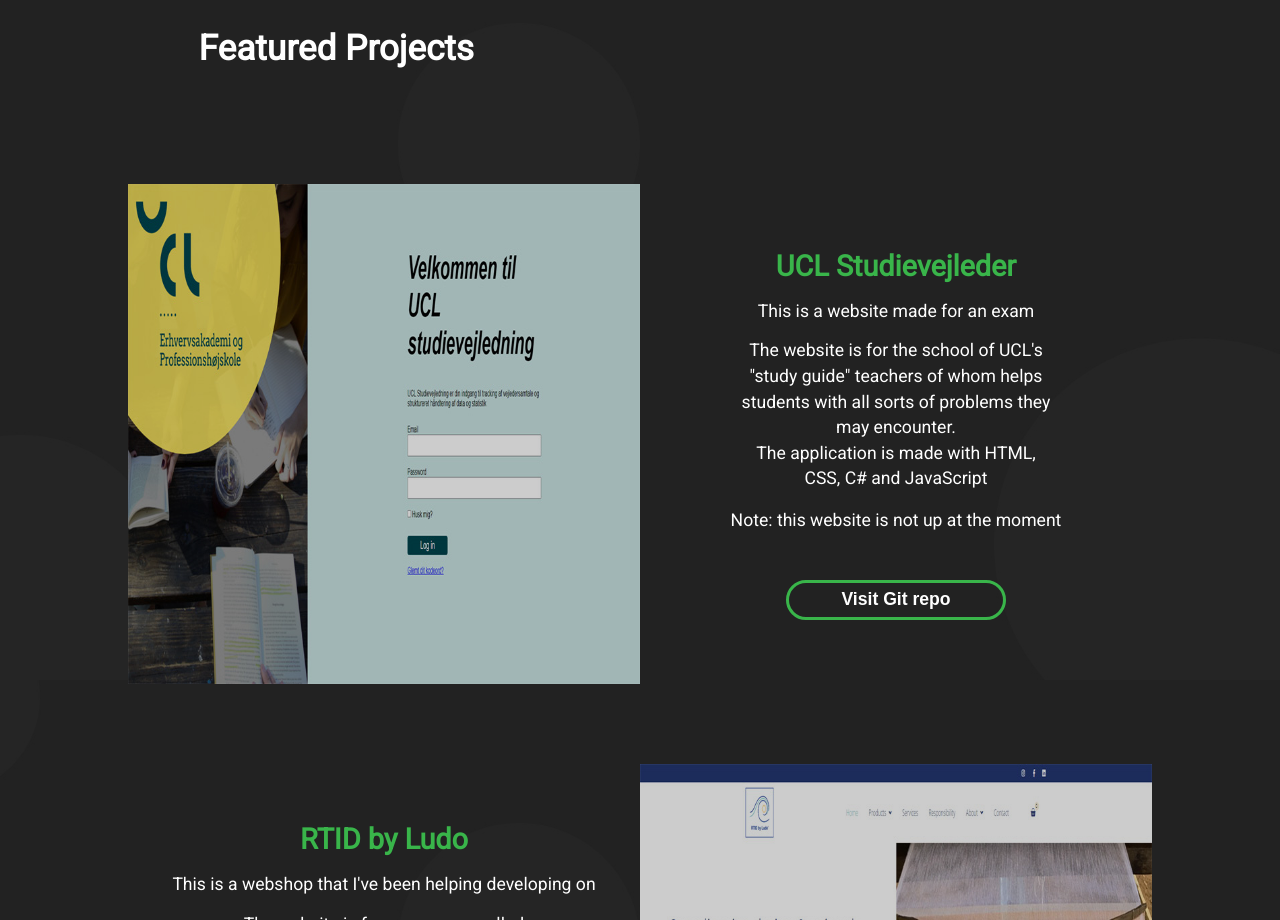
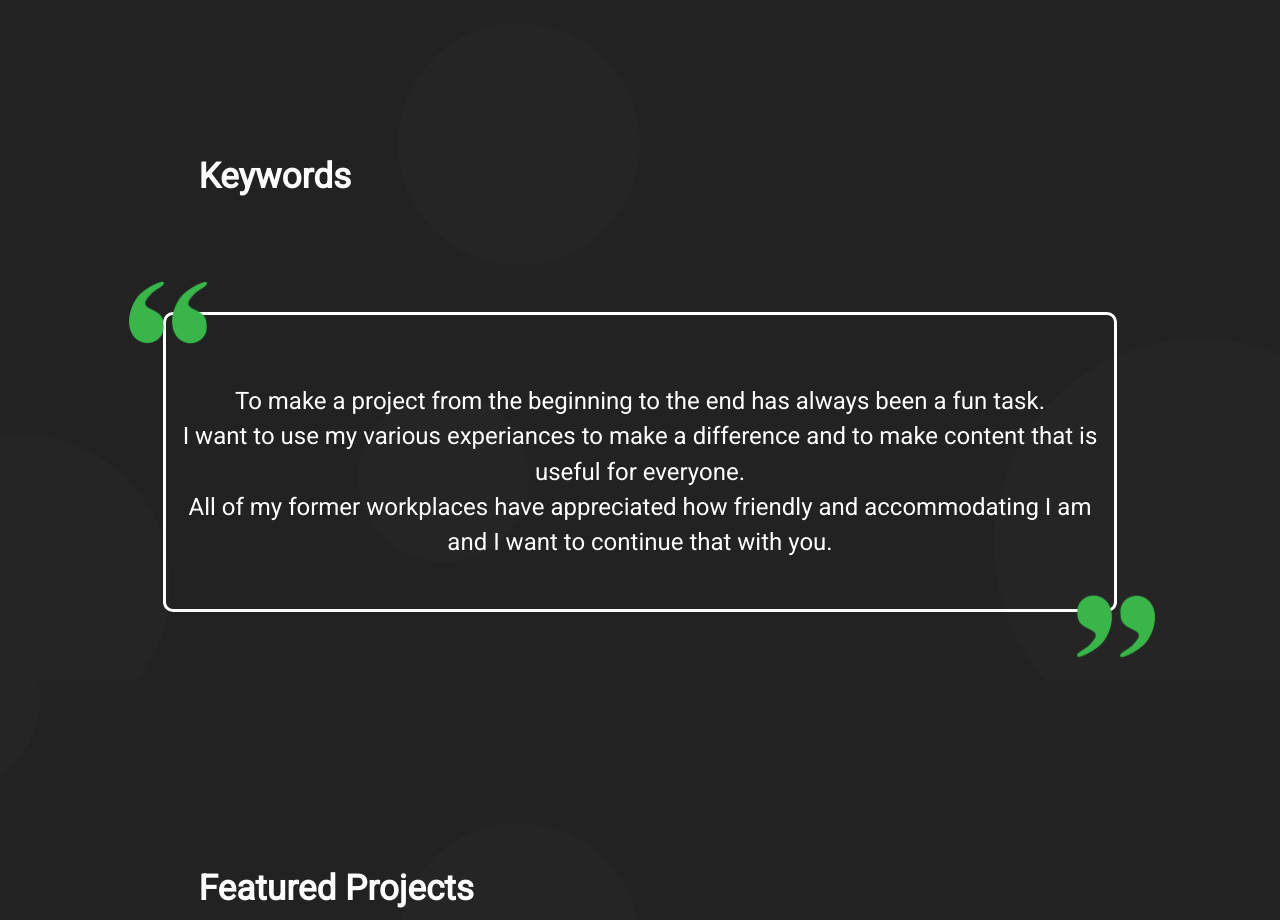
Before and after one commit to sej3686/vue-portfolio, a Vue app: page / in a window 1280 px wide. Shown: the part 920-1840 px from the top of the page. Built offline with nearby package versions, Linux system fonts and the light colour scheme.

Commit message:
updated keywords section

```diff
--- a/src/assets/sass/keyword.scss
+++ b/src/assets/sass/keyword.scss
@@ -9,88 +9,100 @@
   width: 100%;
 
   .keyword-grid-wrapper {
-    // background-color: #2196F3;
-    // column-gap: 40px;
-    // display: grid;
+    align-items: center;
     display: flex;
     flex-wrap: wrap;
     flex-direction: column;
-    // grid-template-columns: auto auto auto;
     height: 68%;
     margin-top: 1em;
-    justify-content: space-around;
+    justify-content: center;
     padding: 10px;
 
-    .keyword-grid-item:nth-child(2) {
-      background-color: #222222;
-    }
+    // .keyword-grid-item:nth-child(2) {
+    //   background-color: #222222;
+    // }
 
     .keyword-grid-item {
-      //border: 1px solid rgba(0, 0, 0, 0.8);
       border: 3px solid #FFFFFF;
       border-radius: 10px;
-      align-items: center;
-      background-color: $darkGreenColor;
+      // background-color: $darkGreenColor;
       box-sizing: border-box;
-      display: flex;
-      flex-direction: column;
-      height: 400px;
-      justify-content: center;
+      height: 300px;
       margin: 10px;
       padding: 10px;
       font-size: 1.5rem;
       transition: 0.2s ease-in-out;
-      width: 20vw;
-
-
-        svg {
-          fill: #FFFFFF;
-          transition: 0.2s;
-          width: 90px;
-        }
-
-        svg:hover {
-          transform: translateY(-10px);
-        }
-
+      width: 95%;
 
       img {
-        transition: 0.2s;
-        width: 100px;
+        left: -4%;
+        margin-bottom: 0%;
+        position: relative;
+        top: -90%;
+        width: 80px;
       }
 
-      img:hover {
-        transform: translateY(-10px);
-      }
-
-      h3 {
-        color: #FFFFFF;
-        margin-top: 10px;
+      img:nth-child(1) {
+        // background-color: red;
+        left: 97.5%;
+        transform: rotate(180deg);
+        top: 95%;
       }
 
       p {
-
-        color: #ffffff;
-        height: 120px;
-        margin-top: 20px;
+        color: #FFFFFF;
+        font-size: 1.5rem;
+        line-height: 2.2rem;
         text-align: center;
       }
-    }
 
-    .keyword-grid-item:hover {
-      // background-color: #222222;
 
-      svg {
-        fill: $darkBlue;
-      }
-    }
+    //     svg {
+    //       fill: #FFFFFF;
+    //       transition: 0.2s;
+    //       width: 90px;
+    //     }
 
-    .keyword-grid-item:nth-child(2):hover {
-      // background-color: $darkGreenColor;
+    //     svg:hover {
+    //       transform: translateY(-10px);
+    //     }
 
-      svg {
-        fill: $orangeColor;
-      }
+
+    //   img {
+    //     transition: 0.2s;
+    //     width: 100px;
+    //   }
+
+    //   img:hover {
+    //     transform: translateY(-10px);
+    //   }
+
+    //   h3 {
+    //     color: #FFFFFF;
+    //     margin-top: 10px;
+    //   }
+
+    //   p {
+
+    //     color: #ffffff;
+    //     height: 120px;
+    //     margin-top: 20px;
+    //     text-align: center;
+    //   }
+    // }
+
+    // .keyword-grid-item:hover {
+
+    //   svg {
+    //     fill: $darkBlue;
+    //   }
+    // }
+
+    // .keyword-grid-item:nth-child(2):hover {
+
+    //   svg {
+    //     fill: $orangeColor;
+    //   }
     }
   }
 }
--- a/src/assets/sass/responsive.scss
+++ b/src/assets/sass/responsive.scss
@@ -48,6 +48,21 @@
 @media (max-width: 1280px) {
   #keyword {
     margin-top: 15em;
+
+    .keyword-grid-wrapper {
+
+      .keyword-grid-item {
+        padding: 0;
+
+        img {
+          top: -95%
+        }
+
+        img:nth-child(1) {
+          left: 96%
+        }
+      }
+    }
   }
 
   #projects {
@@ -78,13 +93,28 @@
     height: 130vh;
 
     .keyword-grid-wrapper {
-      flex-direction: row !important;
 
       .keyword-grid-item {
-        height: 280px !important;
-        width: 90vw !important;
+        height: 350px;
+
+        img {
+          left: -5%;
+        }
+
+        img:nth-child(1) {
+          left: 94%
+        }
       }
     }
+
+    // .keyword-grid-wrapper {
+    //   flex-direction: row !important;
+
+    //   .keyword-grid-item {
+    //     height: 280px !important;
+    //     width: 90vw !important;
+    //   }
+    // }
   }
 
 
@@ -264,21 +294,36 @@
   //Keyword
   #keyword {
     margin-top: 20em;
-    flex-direction: column;
-    justify-content: center;
 
     .keyword-grid-wrapper {
-      // grid-template-columns: auto !important;
-      flex-direction: column;
-      height: 800px;
-      margin: 0 auto;
-      width: 80%;
 
       .keyword-grid-item {
-        box-sizing: border-box;
-        width: 100% !important;
+        height: 400px;
+
+        img {
+          left: -4%;
+          top: -92%;
+          width: 60px;
+        }
+
+        img:nth-child(1) {
+          left: 90%
+        }
       }
     }
+
+    // .keyword-grid-wrapper {
+    //   // grid-template-columns: auto !important;
+    //   flex-direction: column;
+    //   height: 800px;
+    //   margin: 0 auto;
+    //   width: 80%;
+
+    //   .keyword-grid-item {
+    //     box-sizing: border-box;
+    //     width: 100% !important;
+    //   }
+    // }
   }
 
   //Projects
@@ -373,6 +418,23 @@
   //keywords
   #keyword {
     margin-top: 22em;
+
+    .keyword-grid-wrapper {
+
+      .keyword-grid-item {
+        height: 520px;
+        padding: 20px !important;
+        width: 80%;
+
+        img {
+          display: none;
+        }
+
+        p {
+          font-size: 5vw;
+        }
+      }
+    }
   }
 
   //Projects
--- a/src/assets/style.scss
+++ b/src/assets/style.scss
@@ -218,7 +218,7 @@
     .profile-pic {
       border: 2px solid #ffffff;
       border-radius: 100%;
-      width: 250px;
+      width: 220px;
     }
 
     h2 {
--- a/src/views/HomeView.vue
+++ b/src/views/HomeView.vue
@@ -108,12 +108,25 @@
       </section>
     </header>
 
-    <!-- <section ref="keyword" id="keyword">
+    <section ref="keyword" id="keyword">
       <h2 class="sec-title">Keywords</h2>
 
       <main class="keyword-grid-wrapper reveal">
         <div class="keyword-grid-item">
-          <svg xmlns="http://www.w3.org/2000/svg" viewBox="0 0 640 512">
+          <img src="../assets/img/icons/quotation-mark.png" alt="Quotation Mark">
+
+
+          <p>To make a project from the beginning to the end has always been a fun task.
+            <br>
+            I want to use my various experiances to make a difference and to make content that is useful for everyone.
+            <br>
+            All of my former workplaces have appreciated how friendly and accommodating I am and I want to continue that with you.
+
+          </p>
+
+          <img src="../assets/img/icons/quotation-mark.png" alt="Quotation Mark">
+
+          <!-- <svg xmlns="http://www.w3.org/2000/svg" viewBox="0 0 640 512">
             <path
               d="M392.8 1.2c-17-4.9-34.7 5-39.6 22l-128 448c-4.9 17 5 34.7 22 39.6s34.7-5 39.6-22l128-448c4.9-17-5-34.7-22-39.6zm80.6 120.1c-12.5 12.5-12.5 32.8 0 45.3L562.7 256l-89.4 89.4c-12.5 12.5-12.5 32.8 0 45.3s32.8 12.5 45.3 0l112-112c12.5-12.5 12.5-32.8 0-45.3l-112-112c-12.5-12.5-32.8-12.5-45.3 0zm-306.7 0c-12.5-12.5-32.8-12.5-45.3 0l-112 112c-12.5 12.5-12.5 32.8 0 45.3l112 112c12.5 12.5 32.8 12.5 45.3 0s12.5-32.8 0-45.3L77.3 256l89.4-89.4c12.5-12.5 12.5-32.8 0-45.3z"
             />
@@ -146,11 +159,11 @@
           <p>
             All of my former workplaces have appreciated how friendly and
             accommodating I am.
-          </p>
+          </p> -->
         </div>
-      </main> -->
+      </main>
       <!-- keyword-grid-wrapper -->
-    <!-- </section> -->
+    </section>
     <!-- Keyword -->
 
     <section id="projects" ref="comp">
```
Also changed, not shown: src/assets/img/icons/quotation-mark.png (added).
